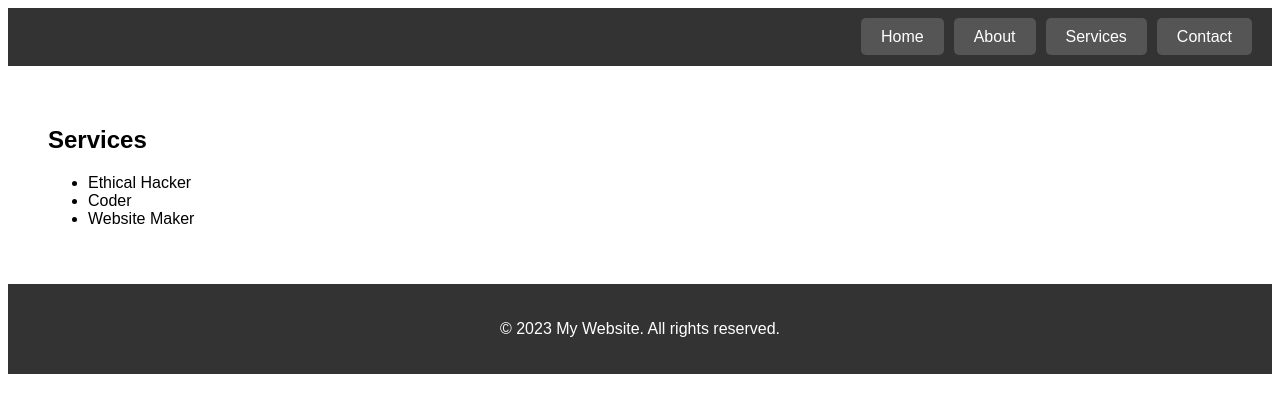
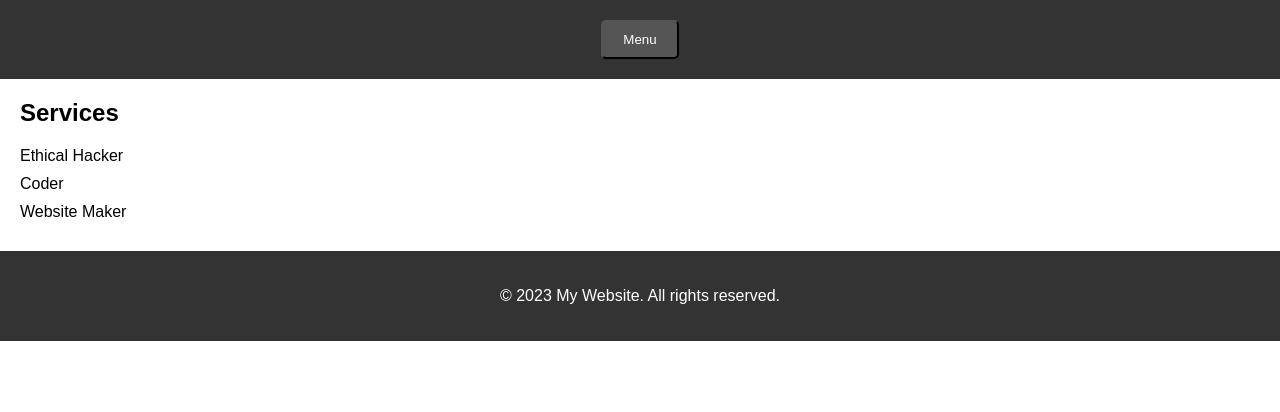
Before and after one commit to BlackSkull88/Cyber-Test, a plain HTML site: page services.html in a window 1280 px wide. Drawn offline with Linux system fonts and the light colour scheme.

Commit message:
services.html

```diff
--- a/services.html
+++ b/services.html
@@ -7,25 +7,28 @@
   <style>
     body {
       font-family: Arial, sans-serif;
+      margin: 0;
+      padding: 0;
     }
 
     header {
       background-color: #333;
       color: #fff;
       padding: 20px;
-      display: flex;
-      justify-content: flex-end;
+      text-align: center;
     }
 
     header ul {
       list-style: none;
       margin: 0;
       padding: 0;
-      display: flex;
+      display: none;
+      flex-direction: column;
+      align-items: center;
     }
 
     header li {
-      margin-left: 10px;
+      margin: 10px 0;
     }
 
     header a {
@@ -42,7 +45,7 @@
     }
 
     main {
-      padding: 40px;
+      padding: 20px;
     }
 
     footer {
@@ -51,12 +54,55 @@
       padding: 20px;
       text-align: center;
     }
+
+    h2 {
+      margin-top: 0;
+    }
+
+    ul {
+      margin: 0;
+      padding: 0;
+      list-style: none;
+    }
+
+    li {
+      margin-bottom: 10px;
+    }
+
+    /* Animation */
+    @keyframes slideIn {
+      from {
+        transform: translateY(-100%);
+      }
+      to {
+        transform: translateY(0);
+      }
+    }
+
+    .menu-button {
+      background-color: #555;
+      color: #fff;
+      padding: 10px 20px;
+      border-radius: 5px;
+      transition: background-color 0.3s;
+      animation: slideIn 0.5s forwards;
+    }
+
+    .menu-button:hover {
+      background-color: #777;
+    }
+
+    .slide-in {
+      display: flex !important;
+      animation: slideIn 0.5s forwards;
+    }
   </style>
 </head>
 <body>
   <header>
+    <button id="menu-button" class="menu-button">Menu</button>
     <nav>
-     <ul>
+      <ul id="menu-items">
         <li><a href="index.html">Home</a></li>
         <li><a href="about.html">About</a></li>
         <li><a href="services.html">Services</a></li>
@@ -79,5 +125,16 @@
   <footer>
     <p>&copy; 2023 My Website. All rights reserved.</p>
   </footer>
+
+  <script>
+    const menuButton = document.getElementById('menu-button');
+    const menuItems = document.getElementById('menu-items');
+
+    menuButton.addEventListener('click', function() {
+      menuItems.style.display = menuItems.style.display === 'none' ? 'flex' : 'block';
+menuItems.classList.toggle('slide-in');
+});
+</script>
+
 </body>
 </html>
```
